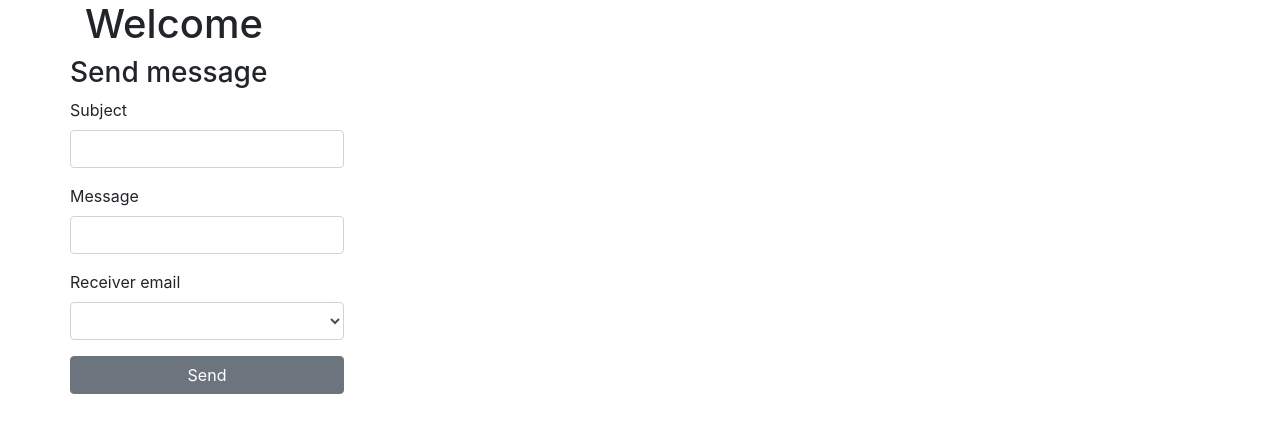
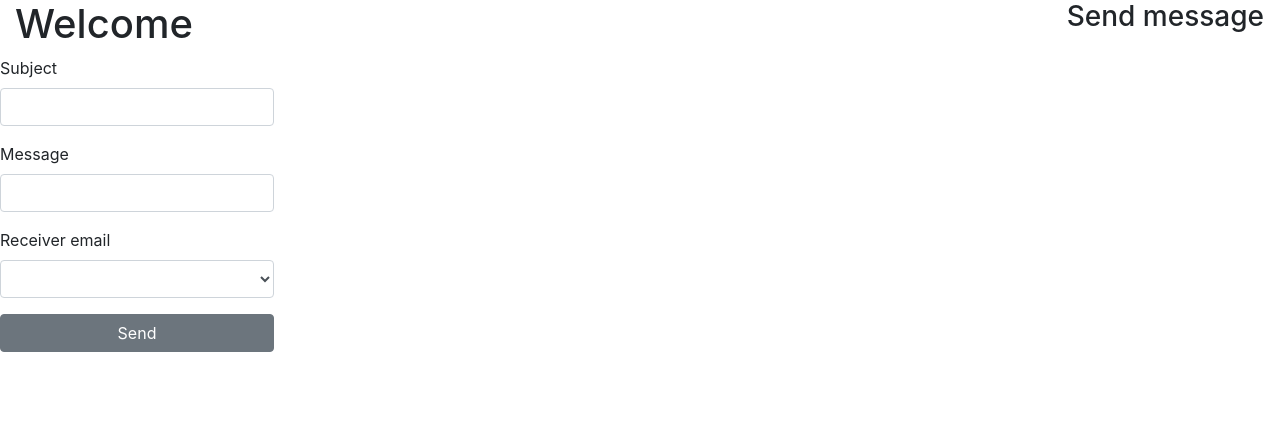
Before and after one commit to latalavera/proyecto-final, a Flask app: template templates/dashboard.html in a window 1280 px wide. Shown: the part 56-489 px from the top of the page. Run offline with Flask 2, Linux system fonts and the light colour scheme; the template is opened without the code that fills it: values that come from a table or form of the project are taken from there, others are empty; some libraries are stand-ins or nearby versions.

Commit message:
Update dashboard.html

```diff
--- a/templates/dashboard.html
+++ b/templates/dashboard.html
@@ -12,16 +12,15 @@ Dashboard
 
 {% block content %}
 
-    <div class="container">
+    <div class="container-fluid">
       <div class="row">
         <div class="col-sm-9 col-sm-offset-3 col-md-10 col-md-offset-2 main">
           <h1 class="page-header">Welcome {{ current_user.name }}</h1>
           {% if messages %}
+            <h3>New messages</h3><br>
             <div class="row">
-                <h3>New messages</h3><br>
-<!--                {% if current_user.email == form.receiver_email %}-->
                 {% for msg in messages %}
-                        <div class="col-md-2">
+                  <div class="col-md-3">
                     <div class="card" id="{{ msg.id }}" style="width: 18rem;" onclick="window.location.href='/messages/{{ msg.id }}'">
                       <div class="card-body">
                         <h5 class="card-title">Message from: {{ msg.sender }}</h5>
@@ -30,20 +29,20 @@ Dashboard
                     </div>
                   </div>
                 {% endfor %}
-<!--                {% endif %}-->
            {% endif %}
 
           </div><br>
-
-          <div class="row ">
-           <div class="col-12" >
             <h3>Send message</h3>
+          <div class="row">
+           <div class="col-md-12">
            <form method="post" action="/dashboard" class="form-group">
+               <div class="form-group">
                 {{ form.hidden_tag() }}
                 {{ wtf.form_field(form.subject) }}
                 {{ wtf.form_field(form.message) }}
                 {{ wtf.form_field(form.receiver_email) }}
                 <button class="btn btn-secondary btn-block" type="submit">Send</button>
+               </div>
                 {% if data %}
                    <h5>{{ data }}</h5>
                 {% endif %}
```
Lines whose indentation alone changed are shown as unchanged.
